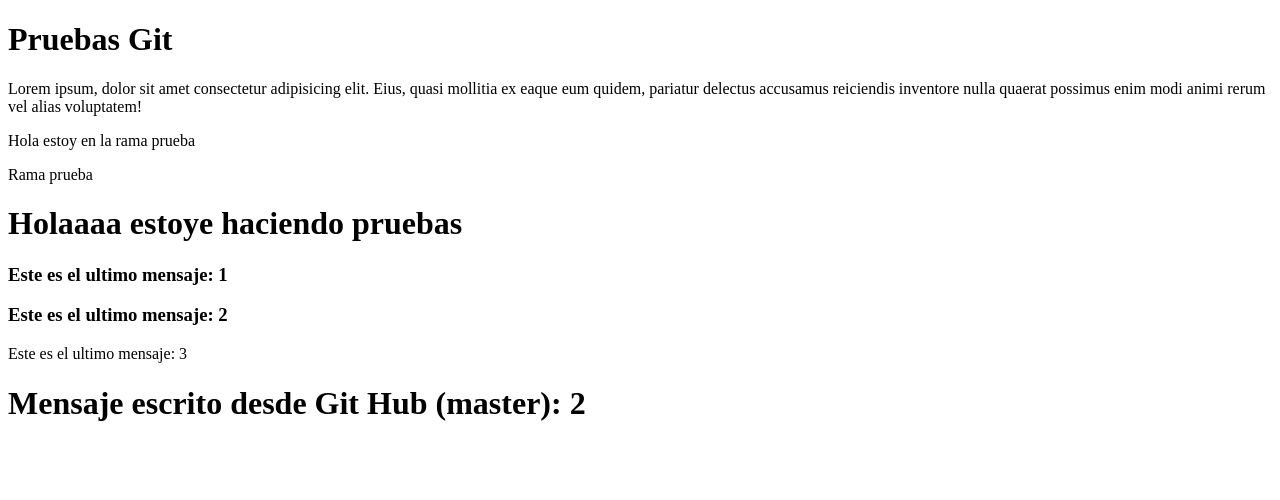
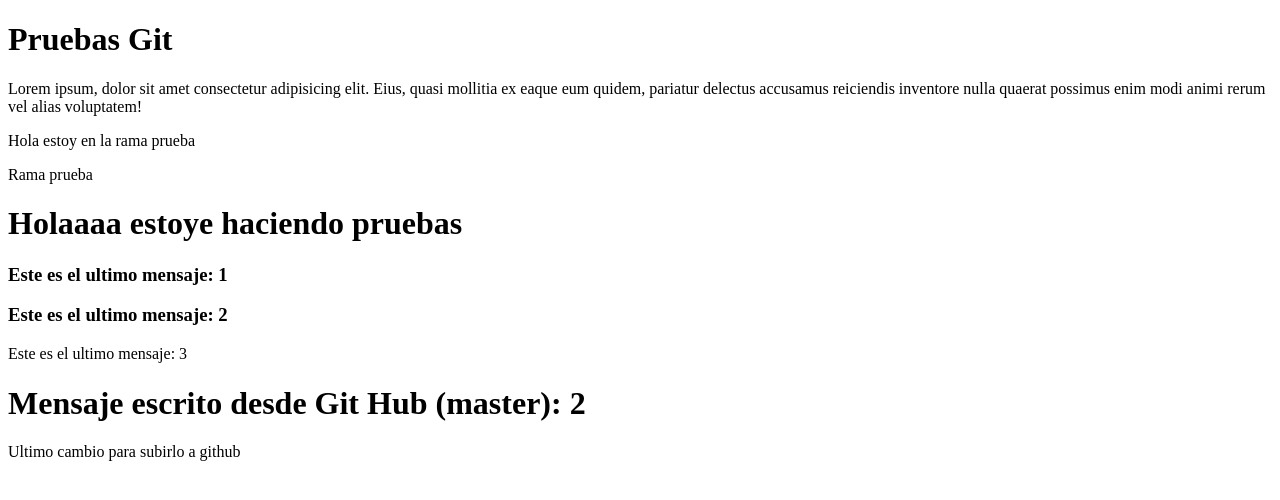
Before and after one commit to MartinUGN/JS-P, a plain HTML site: page index.html in a window 1280 px wide. Drawn offline with Linux system fonts and the light colour scheme.

Commit message:
Ultimo cambio

```diff
--- a/index.html
+++ b/index.html
@@ -25,5 +25,7 @@
     <p>Este es el ultimo mensaje: 3</p>
 
     <h1>Mensaje escrito desde Git Hub (master): 2 </h1>
+
+    <p>Ultimo cambio para subirlo a github</p>
 </body>
 </html>
```
